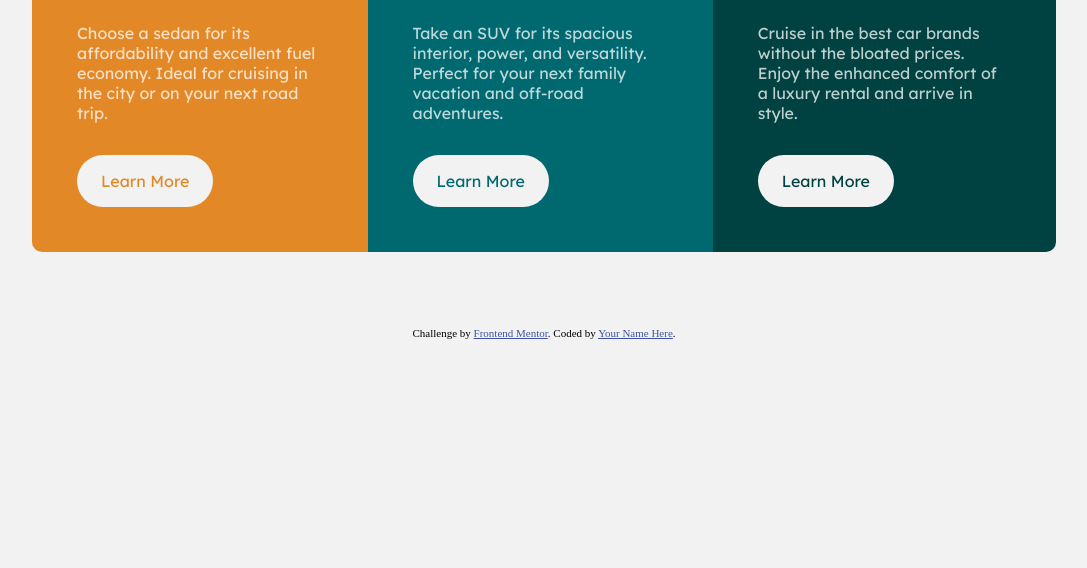
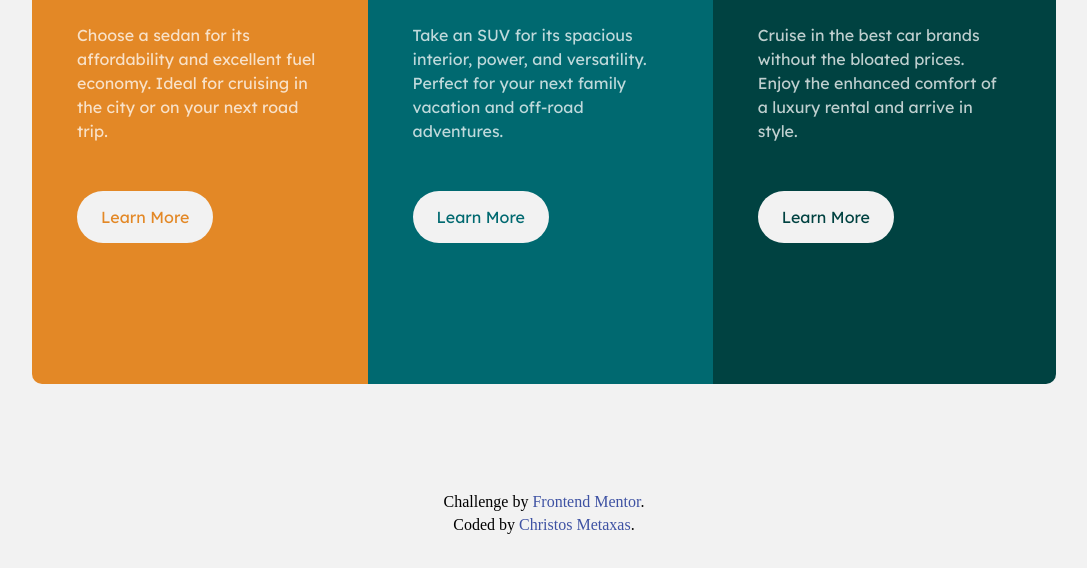
Before and after one commit to christosmet/column-preview-card-component, a plain HTML site: page index.html in a window 1280 px wide. Shown: the part 232-800 px from the top of the page, without its empty margins (96-1183 px from the left). Drawn offline with Linux system fonts and the light colour scheme.

Commit message:
added README.md

```diff
--- a/index.html
+++ b/index.html
@@ -10,18 +10,6 @@
   <link rel="stylesheet" href="./styles.css">
 
   <title>Frontend Mentor | 3-column preview card component</title>
-
-  <!-- Feel free to remove these styles or customise in your own stylesheet 👍 -->
-  <style>
-    .attribution {
-      font-size: 11px;
-      text-align: center;
-    }
-
-    .attribution a {
-      color: hsl(228, 45%, 44%);
-    }
-  </style>
 </head>
 
 <body>
@@ -52,8 +40,8 @@
 
 
   <div class="attribution">
-    Challenge by <a href="https://www.frontendmentor.io?ref=challenge" target="_blank">Frontend Mentor</a>.
-    Coded by <a href="#">Your Name Here</a>.
+    Challenge by <a href="https://www.frontendmentor.io?ref=challenge" target="_blank">Frontend Mentor</a>.<br>
+    Coded by <a href="#">Christos Metaxas</a>.
   </div>
 </body>
 
--- a/styles.css
+++ b/styles.css
@@ -10,12 +10,19 @@
   --fonts2: 'Lexend Deca', sans-serif;
 }
 
+html {
+  height: 100%;
+}
+
 body {
   box-sizing: border-box;
   margin: 0;
   padding: 0;
   font-size: 15px;
   background-color: var(--very-light-gray);
+  height: 100%;
+  display: flex;
+  flex-direction: column;
 }
 
 .cards-container {
@@ -24,6 +31,7 @@ body {
   margin: 5em auto;
   display: flex;
   flex-direction: column;
+  flex: 1 0 auto;
 }
 
 .card {
@@ -43,6 +51,7 @@ body {
   color: var(--transparent-white);
   font-family: var(--fonts2);
   font-size: 1rem;
+  line-height: 1.5em;
 }
 
 .card-left {
@@ -68,7 +77,7 @@ body {
   padding: 1em 1.5em;
   border-radius: 30px;
   display: inline-block;
-  margin-top: 1em;
+  margin-top: 2em;
   cursor: pointer;
 }
 
@@ -102,6 +111,21 @@ body {
   background-color: var(--very-dark-cyan);
 }
 
+.attribution {
+  font-size: 1rem;
+  text-align: center;
+  background-color: var(--card-background);
+  color: var(--main-paragraph);
+  padding: 2em;
+  line-height: 1.4em;
+  flex-shrink: 0;
+}
+
+.attribution a {
+  color: hsl(228, 45%, 44%);
+  text-decoration: none;
+}
+
 @media (min-width: 920px) {
   .cards-container {
     display: flex;
```
Also changed, not shown: images/3-column-preview-card-component-desktop.png (added), images/3-column-preview-card-component-mobile.png (added), 2 other files.
